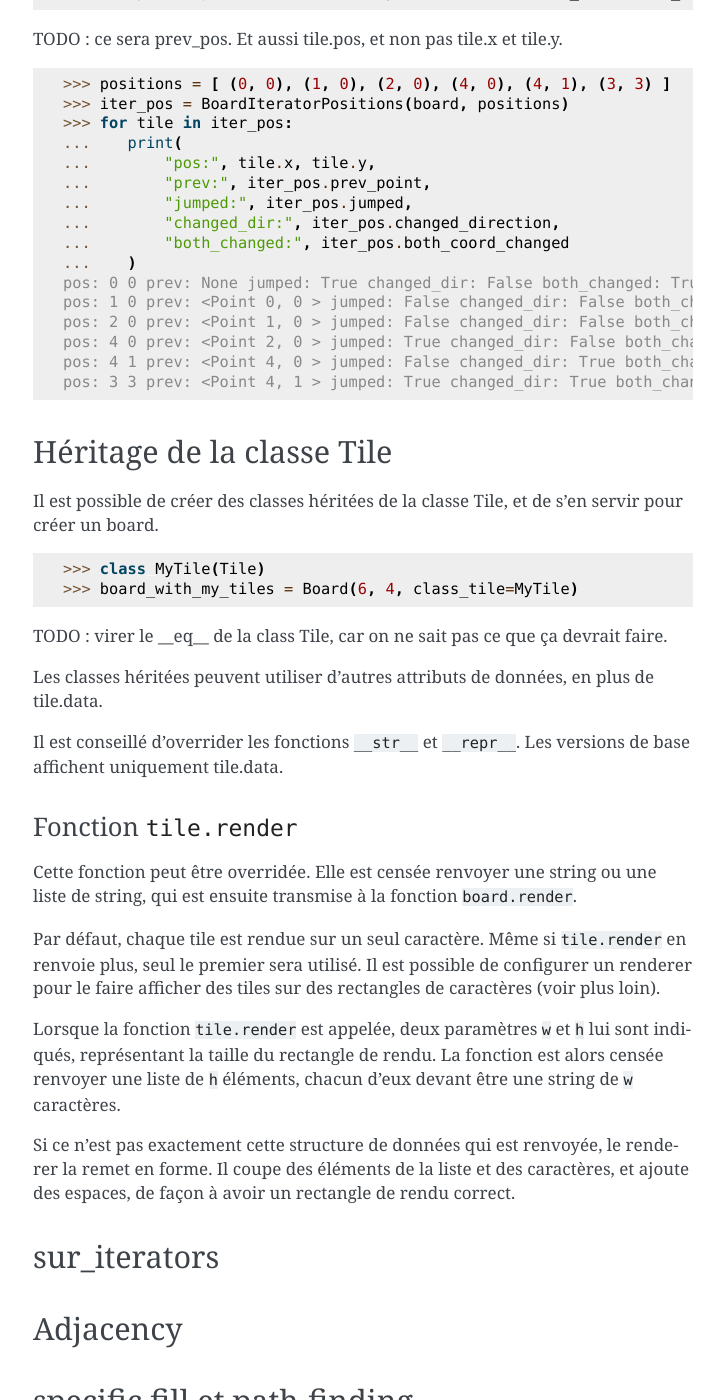
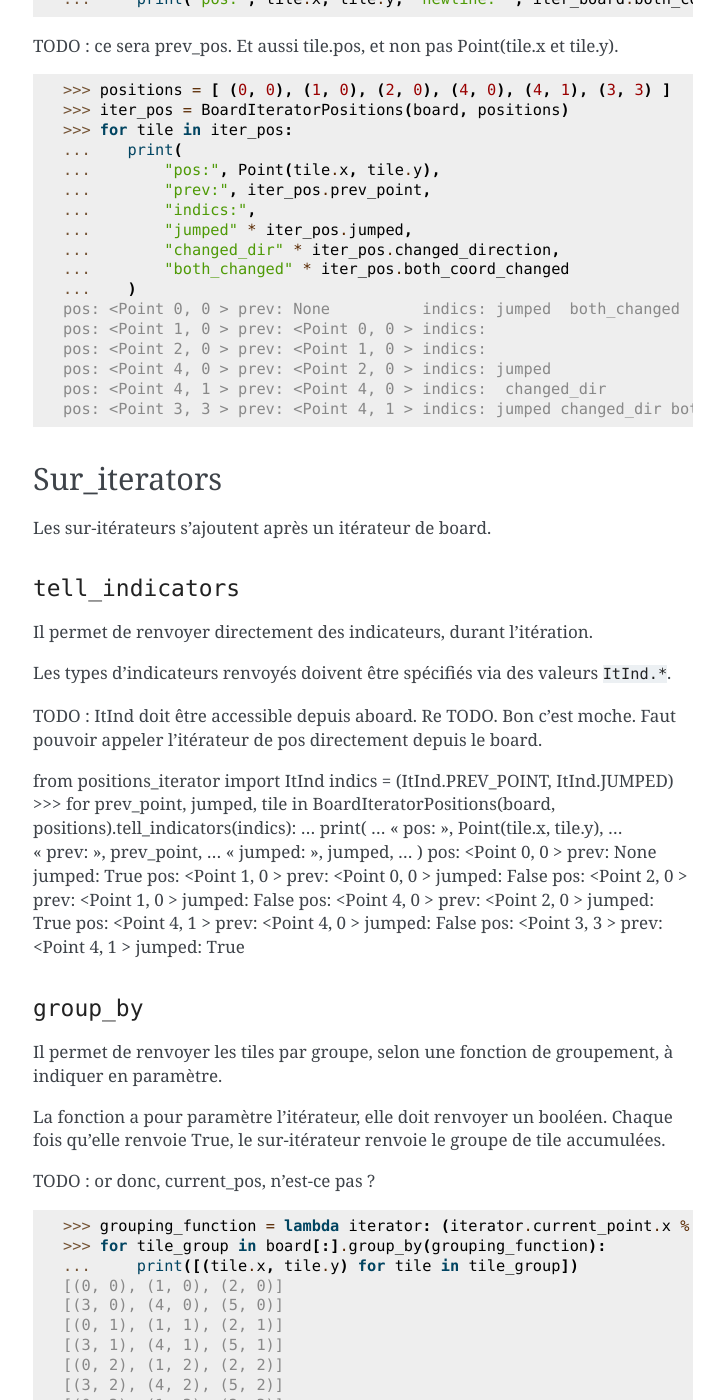
Before and after one commit to darkrecher/aboard, a Sphinx documentation site: the page built from docs/source/advanced.rst, in a window 1280 px wide and 1400 px high, scrolled down 3192 px. Shown: the whole window, without its empty margins (387-1111 px from the left). Built offline with Sphinx 7.4.7, drawn with Linux system fonts in a browser that asks for light colours; some of the changed text lies outside the part shown.

Commit message:
Chapitres 'BoardRenderer' et 'sur-itérateurs' terminés.

````diff
--- a/TODO_list.txt
+++ b/TODO_list.txt
@@ -28,4 +28,5 @@
  - pathfinding avec une fonction de coût pour aller d'une tile à une autre. La fonction peut renvoyer None pour indiquer un coût infini. Il faut ajouter une fonction renvoyant des tiles supplémentaires de passage d'une tile à une autre. Pour représenter des "téléporteurs".
  - pathfinding. Avec re une injection de dépendance. Pathfinding en mode shortest, ou tous les shortest paths possible, ou tous les paths possible. (ça avance mais c'est pas fini).
  - permutation de tiles. on a le droit de déplacer des tiles, mais on est obligé de toujours avoir un objet tile dans chaque case du board.
+ - un petit `Board.set_default_renderer` ne serait pas de trop.
  - doc, processus de minification et rassemblement en un seul fichier, démo avec des entraînements de coding game, ...
--- a/docs/source/advanced.rst
+++ b/docs/source/advanced.rst
@@ -9,17 +9,19 @@
 
 La taille (largeur, hauteur) est à spécifier à la création.
 
+>>> from aboard import Board
 >>> board = Board(7, 4)
 
-La Tile en haut à gauche correspond à la coordonnée (0, 0), celle à sa droite à la coordonnée (1, 0), etc.
-
-La dernière Tile en bas à droite a pour coordonnée (largeur-1, hauteur-1).
+ - coordonnées (0, 0) : Tile en haut à gauche,
+ - coordonnées (1, 0) : Tile juste à droite,
+ - etc.
+ - coordonnées (largeur-1, hauteur-1) : dernière Tile tout en bas à droite.
 
 Une Tile possède les attributs suivants :
 
  - board_father : référence vers l'objet Board contenant la Tile.
  - x, y : position de la Tile dans le Board conteneur.
- - data : string. Donnée stockée. Initialisée au caractère "." (un point).
+ - data : string. Donnée quelconque. Initialisée au caractère "." (un point).
 
 ``board_father``, ``x`` et ``y`` peuvent être lus, mais ne devraient jamais être directement modifiés.
 
@@ -57,7 +59,7 @@
 Itérateurs par rectangle
 ------------------------
 
-Avec l'opérateur "[]", remplacez une ou les deux coordonnées, par un slice, pour faire une itération sur une ligne, une colonne, un sous-rectangle, avec une ligne sur deux, de gauche à droite, ...
+Avec l'opérateur "[]", remplacez l'une ou les deux coordonnées par un slice, pour faire une itération sur une ligne, une colonne, un sous-rectangle, avec une ligne sur deux, de gauche à droite, ...
 
 Exemple :
 
@@ -95,8 +97,7 @@
 >>> board[2, ::]
 <positions_iterator.BoardIteratorRect object at 0x00BA6590>
 >>> list(board[2, ::])
-[<tile.Tile object at 0x00BE6DD0>, <tile.Tile object at 0x00BF1050>, <tile.Tile
-object at 0x00BF11D0>, <tile.Tile object at 0x00BF1350>]
+[<tile.Tile object at 0x00BE6DD0>, <tile.Tile object at 0x00BF1050>, <tile.Tile object at 0x00BF11D0>, <tile.Tile object at 0x00BF1350>]
 
 TODO : et faut que je rajoute un "repr" propre pour les Tile.
 
@@ -106,46 +107,117 @@
 
 TODO. Bon c'est moche. Faut pouvoir appeler cet itérateur directement depuis le board.
 
-Pour récupérer plusieurs Tiles à partir de positions arbitraires, il suffit d'itérer à partir d'une liste de tuple de coordonnées : ``for coord in [(0, 0), (2, 0), (3, 1)]: current_tile = board[coord]``.
+Pour récupérer plusieurs Tiles à partir de positions arbitraires, il suffit d'itérer à partir d'une liste de coordonnées : ``for coord in [(0, 0), (2, 0), (3, 1)]: current_tile = board[coord]``.
 
 L'itérateur ``BoardIteratorPositions`` permet la même chose, mais renvoie directement les Tiles. Voir chapitre suivant pour un exemple.
 
 
-Informations d'itérations
+Indicateurs d'itérations
 -------------------------
 
-Les itérateurs possèdent des indicateurs mis à jour automatiquement :
+Les itérateurs de board possèdent des indicateurs mis à jour automatiquement :
 
- - prev_point : position précédente (vaut None à la première itération)
- - jumped : vaut True si la position précédente et la position courante ne sont pas adjacentes
- - changed_direction : vaut True si la direction de déplacement a changé lors de l'itération qui vient d'être effectuée
+ - prev_point : position précédente (vaut None à la première itération).
+ - jumped : vaut True si la position précédente et la position courante ne sont pas adjacentes.
+ - changed_direction : vaut True si la direction de déplacement a changé lors de l'itération qui vient d'être effectuée.
  - both_coord_changed : vaut True si les deux coordonnées x et y de la position précédente et de la position courante sont différentes.
 
-Pour les itérateurs par rectangle, l'indicateur ``both_coord_changed`` permet de savoir si on vient de changer de colonne ou de ligne.
+Pour les itérateurs par rectangle, l'indicateur ``both_coord_changed`` permet de savoir si on vient de changer de ligne.
 
 >>> iter_board = board[:3, ::]
 >>> for tile in iter_board:
 ...     print("pos:", tile.x, tile.y, "newline: ", iter_board.both_coord_changed)
 
-TODO : ce sera prev_pos. Et aussi tile.pos, et non pas tile.x et tile.y.
+TODO : ce sera prev_pos. Et aussi tile.pos, et non pas Point(tile.x et tile.y).
 
 >>> positions = [ (0, 0), (1, 0), (2, 0), (4, 0), (4, 1), (3, 3) ]
 >>> iter_pos = BoardIteratorPositions(board, positions)
 >>> for tile in iter_pos:
 ...    print(
-...        "pos:", tile.x, tile.y,
+...        "pos:", Point(tile.x, tile.y),
 ...        "prev:", iter_pos.prev_point,
-...        "jumped:", iter_pos.jumped,
-...        "changed_dir:", iter_pos.changed_direction,
-...        "both_changed:", iter_pos.both_coord_changed
+...        "indics:",
+...        "jumped" * iter_pos.jumped,
+...        "changed_dir" * iter_pos.changed_direction,
+...        "both_changed" * iter_pos.both_coord_changed
 ...    )
-pos: 0 0 prev: None jumped: True changed_dir: False both_changed: True
-pos: 1 0 prev: <Point 0, 0 > jumped: False changed_dir: False both_changed: False
-pos: 2 0 prev: <Point 1, 0 > jumped: False changed_dir: False both_changed: False
-pos: 4 0 prev: <Point 2, 0 > jumped: True changed_dir: False both_changed: False
-pos: 4 1 prev: <Point 4, 0 > jumped: False changed_dir: True both_changed: False
-pos: 3 3 prev: <Point 4, 1 > jumped: True changed_dir: True both_changed: True
+pos: <Point 0, 0 > prev: None          indics: jumped  both_changed
+pos: <Point 1, 0 > prev: <Point 0, 0 > indics:
+pos: <Point 2, 0 > prev: <Point 1, 0 > indics:
+pos: <Point 4, 0 > prev: <Point 2, 0 > indics: jumped
+pos: <Point 4, 1 > prev: <Point 4, 0 > indics:  changed_dir
+pos: <Point 3, 3 > prev: <Point 4, 1 > indics: jumped changed_dir both_changed
 
+
+Sur_iterators
+=============
+
+Les sur-itérateurs s'ajoutent après un itérateur de board.
+
+
+``tell_indicators``
+-----------------------------
+
+Il permet de renvoyer directement des indicateurs, durant l'itération.
+
+Les types d'indicateurs renvoyés doivent être spécifiés via des valeurs ``ItInd.*``.
+
+TODO : ItInd doit être accessible depuis aboard.
+Re TODO. Bon c'est moche. Faut pouvoir appeler l'itérateur de pos directement depuis le board.
+
+from positions_iterator import ItInd
+indics = (ItInd.PREV_POINT, ItInd.JUMPED)
+>>> for prev_point, jumped, tile in BoardIteratorPositions(board, positions).tell_indicators(indics):
+...    print(
+...        "pos:", Point(tile.x, tile.y),
+...        "prev:", prev_point,
+...        "jumped:", jumped,
+...    )
+pos: <Point 0, 0 > prev: None          jumped: True
+pos: <Point 1, 0 > prev: <Point 0, 0 > jumped: False
+pos: <Point 2, 0 > prev: <Point 1, 0 > jumped: False
+pos: <Point 4, 0 > prev: <Point 2, 0 > jumped: True
+pos: <Point 4, 1 > prev: <Point 4, 0 > jumped: False
+pos: <Point 3, 3 > prev: <Point 4, 1 > jumped: True
+
+
+``group_by``
+------------
+
+Il permet de renvoyer les tiles par groupe, selon une fonction de groupement, à indiquer en paramètre.
+
+La fonction a pour paramètre l'itérateur, elle doit renvoyer un booléen. Chaque fois qu'elle renvoie True, le sur-itérateur renvoie le groupe de tile accumulées.
+
+TODO : or donc, current_pos, n'est-ce pas ?
+
+>>> grouping_function = lambda iterator: (iterator.current_point.x % 3) == 0
+>>> for tile_group in board[:].group_by(grouping_function):
+...     print([(tile.x, tile.y) for tile in tile_group])
+[(0, 0), (1, 0), (2, 0)]
+[(3, 0), (4, 0), (5, 0)]
+[(0, 1), (1, 1), (2, 1)]
+[(3, 1), (4, 1), (5, 1)]
+[(0, 2), (1, 2), (2, 2)]
+[(3, 2), (4, 2), (5, 2)]
+[(0, 3), (1, 3), (2, 3)]
+[(3, 3), (4, 3), (5, 3)]
+
+
+``group_by_subcoord``
+---------------------
+
+Sur-itérateur de type ``group_by```, dont la fonction de groupement se base sur ``both_coord_changed``. Il permet de récupérer les tiles par groupe de lignes ou de colonnes, à partir d'un itérateur par rectangle.
+
+>>> for tile_group_column in board[:, :, 'y'].group_by_subcoord():
+...     print(*map(str, tile_group_column))
+<Tile (0, 0): .> <Tile (0, 1): .> <Tile (0, 2): .> <Tile (0, 3): .>
+<Tile (1, 0): .> <Tile (1, 1): .> <Tile (1, 2): .> <Tile (1, 3): .>
+<Tile (2, 0): .> <Tile (2, 1): .> <Tile (2, 2): .> <Tile (2, 3): .>
+<Tile (3, 0): .> <Tile (3, 1): .> <Tile (3, 2): .> <Tile (3, 3): .>
+<Tile (4, 0): .> <Tile (4, 1): .> <Tile (4, 2): .> <Tile (4, 3): .>
+<Tile (5, 0): .> <Tile (5, 1): .> <Tile (5, 2): .> <Tile (5, 3): .>
+
+Il n'est pas possible d'enchaîner les sur-itérateurs. ``board[:].tell_indicators(x).group_by(y)`` ne fonctionne pas.
 
 
 Héritage de la classe Tile
@@ -162,20 +234,63 @@
 
 Il est conseillé d'overrider les fonctions ``__str__`` et ``__repr__``. Les versions de base affichent uniquement tile.data.
 
-Fonction ``tile.render``
+
+Fonction ``Tile.render``
 ------------------------
 
 Cette fonction peut être overridée. Elle est censée renvoyer une string ou une liste de string, qui est ensuite transmise à la fonction ``board.render``.
 
-Par défaut, chaque tile est rendue sur un seul caractère. Même si ``tile.render`` en renvoie plus, seul le premier sera utilisé. Il est possible de configurer un renderer pour le faire afficher des tiles sur des rectangles de caractères (voir plus loin).
+Par défaut, chaque tile est rendue sur un seul caractère. Même si ``Tile.render`` en renvoie plus, seul le premier sera utilisé. Il est possible de configurer un renderer pour le faire afficher des tiles sur des rectangles de caractères (voir plus loin).
 
 Lorsque la fonction ``tile.render`` est appelée, deux paramètres ``w`` et ``h`` lui sont indiqués, représentant la taille du rectangle de rendu. La fonction est alors censée renvoyer une liste de ``h`` éléments, chacun d'eux devant être une string de ``w`` caractères.
 
 Si ce n'est pas exactement cette structure de données qui est renvoyée, le renderer la remet en forme. Il coupe des éléments de la liste et des caractères, et ajoute des espaces, de façon à avoir un rectangle de rendu correct.
 
 
-sur_iterators
-=============
+Objet BoardRenderer
+===================
+
+Utilisation
+-----------
+
+Il s'agit d'un objet utilisant les données d'un Board, pour générer la string de rendu.
+
+Tous les objets Board possèdent en variable membre un objet BoardRenderer par défaut, qui est utilisé lors de l'appel à ``Board.render()``.
+
+Il est possible de créer un autre BoardRenderer doté d'une configuration spécifique, et de les utiliser pour générer des strings de rendu différentes.
+
+>>> from aboard import BoardRenderer
+>>> board = Board(4, 3)
+>>> board[1, 1].data = ("ABZZ", "CDZZ", "XXZZ")
+>>> my_renderer = BoardRenderer(
+...     tile_w=2, tile_h=2, chr_fill_tile='_',
+...     tile_padding_w=1, tile_padding_h=0)
+>>> print(board.render(renderer=my_renderer))
+._ ._ ._ ._
+__ __ __ __
+._ AB ._ ._
+__ CD __ __
+._ ._ ._ ._
+__ __ __ __
+
+# TODO : faut corriger le renderer de la tile par défaut. return self.data. Tout simplement.
+
+Il est également possible de définir le renderer dès l'instanciation du board.
+
+>>> my_renderer = BoardRenderer(tile_w=2, tile_h=2)
+>>> board = Board(4, 3, default_renderer=my_renderer)
+
+
+Paramètres du renderer
+----------------------
+
+Les paramètres sont à indiquer lors de l'instanciation du BoardRenderer. Ils ont tous une valeur par défaut, correspondant à celle du renderer par défaut inclus dans chaque Board.
+
+ - tile_w, tile_h : largeur et hauteur des tiles
+ - chr_fill_tile : caractère utilisé pour compléter les rectangles des Tiles, lorsque la fonction ``Tile.render`` ne renvoie pas suffisamment de caractères.
+ - tile_padding_w, tile_padding_h : nombre de caractère d'espacement entre chaque Tile, horizontal et vertical. Par défaut : 0.
+ - chr_fill_tile_padding : caractère utilisé pour écrire les paddings horizontaux et verticaux. Par défaut : ' ' (espace).
+
 
 Adjacency
 =========
````
